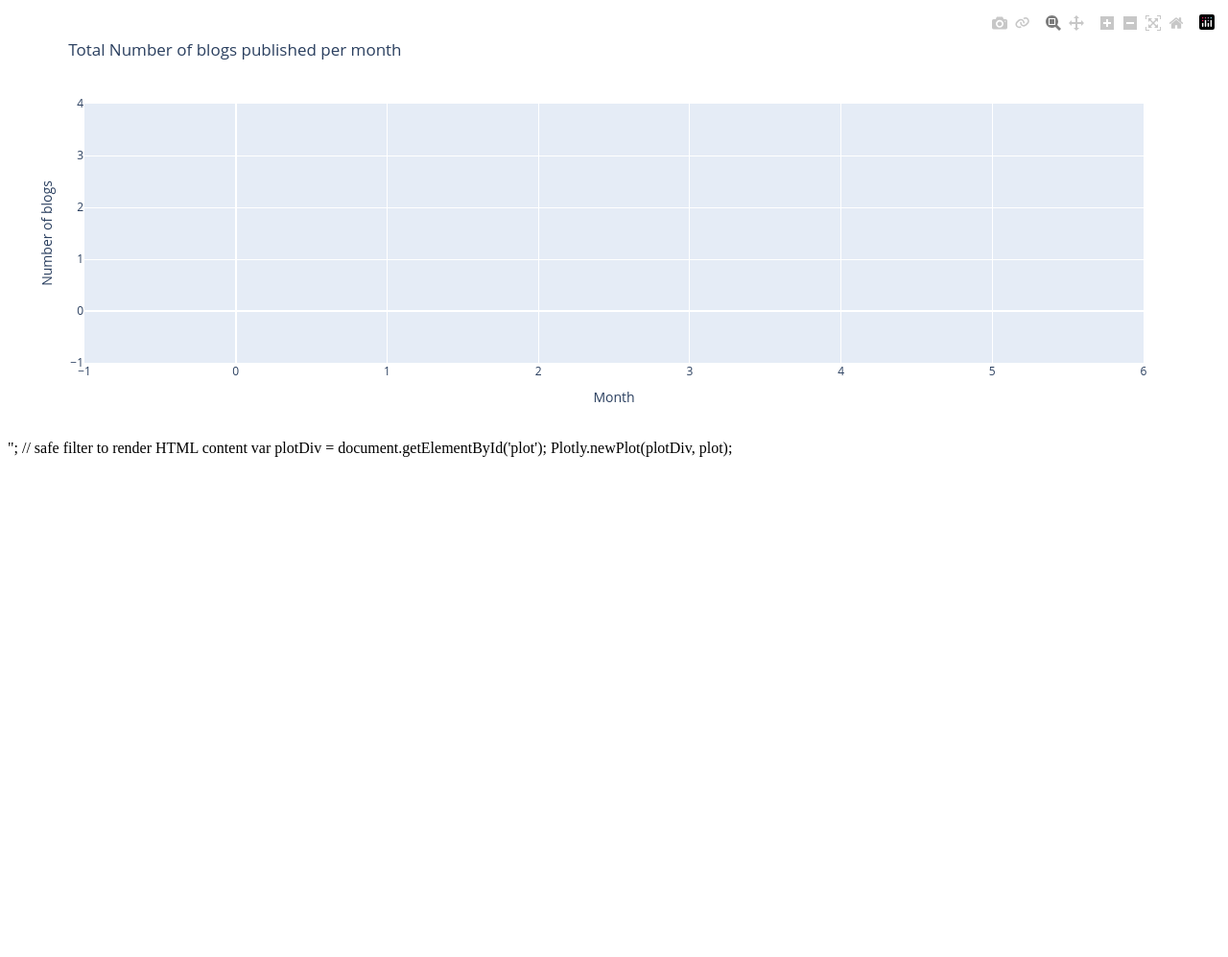
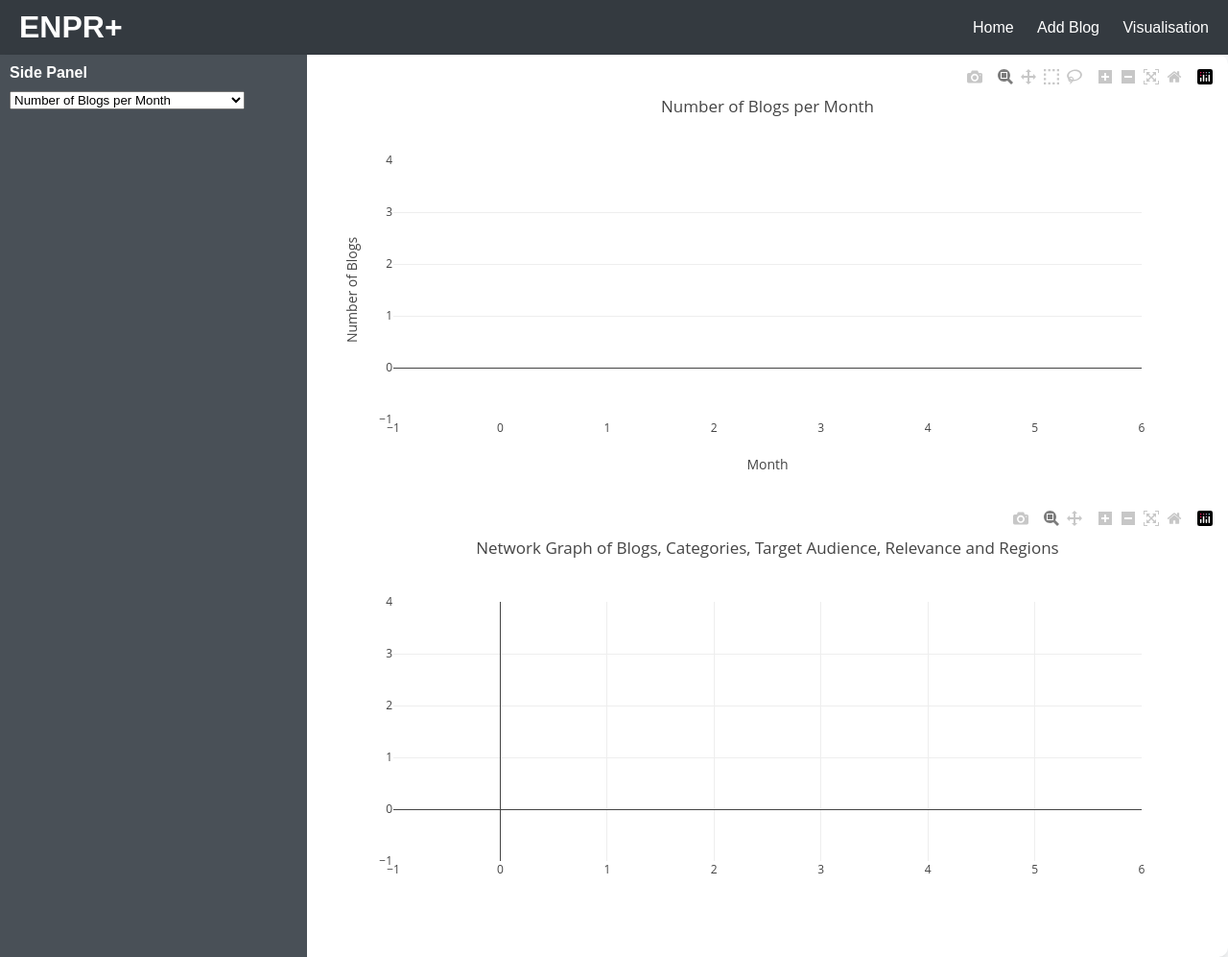
Before and after one commit to prathmesh-sananse/unacceptableNiceDriver, a Flask app: page /visualisation in a window 1280 px wide. Shown: the whole page at 96% size. Before the commit the page ends 476 px from the top, so only its background shows below. Run offline with Flask 3, Linux system fonts and the light colour scheme; data that the repository does not hold is empty; some libraries are stand-ins or nearby versions.

Commit message:
bar graphs

```diff
--- a/main.py
+++ b/main.py
@@ -3,6 +3,7 @@ from flask import Flask, render_template, request, flash, redirect, jsonify
 from neo4j import GraphDatabase, basic_auth
 from datetime import datetime
 import plotly.graph_objs as go
+import networkx as nx
 
 app = Flask(__name__)
 app.secret_key = 'your_secret_key_here'
@@ -154,26 +155,202 @@ def fetch_options():
 
 @app.route('/visualisation')
 def visualisation():
-  current_year= datetime.now().year
+    # Query to retrieve total number of blogs published each month
+    monthly_query = """
+    MATCH (b:Blog)
+    RETURN date(datetime({year: 2024, month: date(b.publish_date).month, day: 1})) as month, count(b) as num_blogs
+    ORDER BY month
+    """
 
-  query = """
-  MATCH (b:blog)
-  WHERE datetime({year: $year}) <= b.publish_date <= datetime({year: $year + 1})
-  RETURN date(datetime({year: $year, month: date(b.publish_date).month, day: 1})) as month, count(b) as num_blogs
-  ORDER BY month
-  """
+    # Execute monthly query
+    monthly_data = session.run(monthly_query)
+    monthly_months = []
+    monthly_num_blogs = []
+    for record in monthly_data:
+        monthly_months.append(record['month'].strftime('%Y-%m-%d'))
+        monthly_num_blogs.append(record['num_blogs'])
 
-  data= session.run(query, year=current_year)
-  months=[]
-  num_blogs=[]
-  for record in data:
-    months.append(record['month'])
-    num_blogs.append(record['num_blogs'])
+    # Plotly graph data for monthly blogs
+    monthly_graph_data = [{
+        'x': monthly_months,
+        'y': monthly_num_blogs,
+        'type': 'bar',
+        'name': 'Monthly Blogs',
+        'marker': {'color': 'rgb(158,202,225)'}
+    }]
 
-  fig = go.Figure(data=go.Scatter(x=months, y=num_blogs, mode='lines+markers'))
-  fig.update_layout(title='Total Number of blogs published per month', xaxis_title='Month', yaxis_title='Number of blogs')
+    # Create Plotly layout for monthly graph
+    monthly_layout = {
+        'title': 'Number of Blogs per Month',
+        'xaxis': {'title': 'Month'},
+        'yaxis': {'title': 'Number of Blogs'}
+    }
 
-  return render_template('visualisation.html', plot=fig.to_html())
+    # Query to retrieve number of blogs per category
+    category_query = """
+    MATCH (b:Blog)-[:BELONGS_TO]->(c:Category)
+    RETURN c.name AS category, count(b) AS num_blogs
+    """
+
+    # Execute category query
+    category_data = session.run(category_query)
+    category_labels = []
+    category_num_blogs = []
+    for record in category_data:
+        category_labels.append(record['category'])
+        category_num_blogs.append(record['num_blogs'])
+
+    # Plotly graph data for category blogs
+    category_graph_data = [{
+        'x': category_labels,
+        'y': category_num_blogs,
+        'type': 'bar',
+        'name': 'Category Blogs',
+        'marker': {'color': 'rgb(255, 183, 50)'}
+    }]
+
+    # Create Plotly layout for category graph
+    category_layout = {
+        'title': 'Number of Blogs per Category',
+        'xaxis': {'title': 'Category'},
+        'yaxis': {'title': 'Number of Blogs'}
+    }
+
+    # Query to retrieve number of blogs per region
+    region_query = """
+    MATCH (b:Blog)-[:BELONGS_TO_REGION]->(r:Region)
+    RETURN r.name AS region, count(b) AS num_blogs
+    """
+
+    # Execute region query
+    region_data = session.run(region_query)
+    region_labels = []
+    region_num_blogs = []
+    for record in region_data:
+        region_labels.append(record['region'])
+        region_num_blogs.append(record['num_blogs'])
+
+    # Plotly graph data for region blogs
+    region_graph_data = [{
+        'x': region_labels,
+        'y': region_num_blogs,
+        'type': 'bar',
+        'name': 'Region Blogs',
+        'marker': {'color': 'rgb(50, 255, 50)'}
+    }]
+
+    # Create Plotly layout for region graph
+    region_layout = {
+        'title': 'Number of Blogs per Region',
+        'xaxis': {'title': 'Region'},
+        'yaxis': {'title': 'Number of Blogs'}
+    }
+
+    # Query to retrieve number of blogs per owner
+    owner_query = """
+    MATCH (b:Blog)
+    RETURN b.owner AS owner, count(b) AS num_blogs
+    """
+
+    # Execute owner query
+    owner_data = session.run(owner_query)
+    owner_labels = []
+    owner_num_blogs = []
+    for record in owner_data:
+        owner_labels.append(record['owner'])
+        owner_num_blogs.append(record['num_blogs'])
+
+    # Plotly graph data for owner blogs
+    owner_graph_data = [{
+        'x': owner_labels,
+        'y': owner_num_blogs,
+        'type': 'bar',
+        'name': 'Owner Blogs',
+        'marker': {'color': 'rgb(255, 50, 50)'}
+    }]
+
+    # Create Plotly layout for owner graph
+    owner_layout = {
+        'title': 'Number of Blogs per Owner',
+        'xaxis': {'title': 'Owner'},
+        'yaxis': {'title': 'Number of Blogs'}
+    }
+
+    # Query to retrieve number of blogs per target audience
+    audience_query = """
+    MATCH (b:Blog)-[:TARGETS]->(a:TargetAudience)
+    RETURN a.name AS audience, count(b) AS num_blogs
+    """
+
+    # Execute audience query
+    audience_data = session.run(audience_query)
+    audience_labels = []
+    audience_num_blogs = []
+    for record in audience_data:
+        audience_labels.append(record['audience'])
+        audience_num_blogs.append(record['num_blogs'])
+
+    # Plotly graph data for audience blogs
+    audience_graph_data = [{
+        'x': audience_labels,
+        'y': audience_num_blogs,
+        'type': 'bar',
+        'name': 'Target Audience Blogs',
+        'marker': {'color': 'rgb(50, 50, 255)'}
+    }]
+
+    # Create Plotly layout for audience graph
+    audience_layout = {
+        'title': 'Number of Blogs per Target Audience',
+        'xaxis': {'title': 'Target Audience'},
+        'yaxis': {'title': 'Number of Blogs'}
+    }
+
+
+    network_query = """
+    MATCH (b:Blog)-[:BELONGS_TO]->(c:Category)
+    MATCH (b)-[:BELONGS_TO_REGION]->(re:Region)
+    MATCH (b)-[:HAS_RELEVANCE]->(r:Relevance)
+    MATCH (b)-[:TARGETS]->(t:TargetAudience)
+    RETURN DISTINCT b.name AS blog, c.name AS category, re.name AS region, r.name AS relevance, t.name AS target_audience
+    """
+
+    # Execute query
+    network_data = session.run(network_query)
+
+    # Create nodes for the network graph
+    nodes = set()
+    edges=[]
+    for record in network_data:
+      nodes.add(record['blog'])
+      nodes.add(record['category'])
+      nodes.add(record['relevance'])
+      nodes.add(record['target_audience'])
+      nodes.add(record['region'])
+      edges.append((record['blog'], record['category']))
+      edges.append((record['blog'], record['relevance']))
+      edges.append((record['blog'], record['target_audience']))
+      edges.append((record['blog'], record['region']))
+
+    G = nx.Graph()
+
+    # Create Plotly network graph
+    network_graph_data = [{
+      'type': 'scatter',
+      'x': [edge[0] for edge in edges],
+      'y': [edge[1] for edge in edges],
+      'mode': 'markers',
+      'hoverinfo': 'x+y',
+      'marker': {'size':10}
+    }]
+
+    # Create Plotly layout
+    network_layout = {
+        'title': 'Network Graph of Blogs, Categories, Target Audience, Relevance and Regions',
+        'showlegend': False
+    }
+
+    return render_template('visualisation.html', monthly_graph_data=monthly_graph_data, monthly_layout=monthly_layout, category_graph_data=category_graph_data, category_layout=category_layout, region_graph_data=region_graph_data, region_layout=region_layout, owner_graph_data=owner_graph_data, owner_layout=owner_layout, audience_graph_data=audience_graph_data, audience_layout=audience_layout,network_graph_data=network_graph_data, network_layout=network_layout)
 
 if __name__ == '__main__':
     app.secret_key = 'super_secret_key'
--- a/pyproject.toml
+++ b/pyproject.toml
@@ -10,6 +10,8 @@ flask = "^3.0.0"
 gunicorn = "^21.2.0"
 neo4j = "^5.19.0"
 plotly = "^5.20.0"
+networkx = "^3.3"
+numpy = "^1.26.4"
 
 [tool.pyright]
 # https://github.com/microsoft/pyright/blob/main/docs/configuration.md
--- /dev/null
+++ b/static/styles3.css
@@ -0,0 +1,59 @@
+  /* Resetting default styles */
+  * {
+      box-sizing: border-box;
+      margin: 0;
+      padding: 0;
+  }
+
+  /* Global styles */
+  body {
+      font-family: Arial, sans-serif;
+      background-color: #f8f9fa;
+  }
+
+  .container {
+      display: flex;
+      max-width: 100%;
+      margin: auto auto;
+      background-color: #fff;
+      border-radius: 10px;
+      box-shadow: 0 4px 6px rgba(0, 0, 0, 0.1);
+  }
+
+  /* Navbar styles */
+  .navbar {
+      background-color: #343a40;
+      color: #fff;
+      padding: 10px 20px;
+      display: flex;
+      justify-content: space-between;
+      align-items: center;
+  }
+
+  .nav-links a {
+      color: #fff;
+      text-decoration: none;
+      margin-left: 20px;
+  }
+
+  /* Side panel styles */
+  .side-panel {
+      width: 25%;
+      background-color: #495057;
+      padding: 10px;
+      color: #fff;
+  }
+
+  .side-panel h4 {
+      margin-bottom: 10px;
+  }
+
+  /* Main content styles */
+  .main-content {
+      width: 75%;
+      padding: 10px;
+  }
+
+  .plot {
+      margin-bottom: 10px;
+  }
--- a/templates/index.html
+++ b/templates/index.html
@@ -15,7 +15,7 @@
 
 <body>
     <div class="navbar">
-        <h1 style="color: white;">MKT</h1>
+        <h1 style="color: white;">ENPR+</h1>
         <div class="nav-links">
             <a href="#" id="home-link">Home</a>
             <a href="/add_blog">Add Blog</a>
--- a/templates/visualisation.html
+++ b/templates/visualisation.html
@@ -1,20 +1,96 @@
 <!DOCTYPE html>
 <html lang="en">
+
 <head>
     <meta charset="UTF-8">
     <meta name="viewport" content="width=device-width, initial-scale=1.0">
-    <title>Blog Visualization</title>
-    <!-- Plotly.js -->
+    <title>Interactive Plot</title>
     <script src="https://cdn.plot.ly/plotly-latest.min.js"></script>
+    <link rel="stylesheet" type="text/css" href="{{url_for('static', filename='styles3.css')}}">
 </head>
+
 <body>
-    <div id="plot"></div>
+
+    <div class="navbar">
+        <h1 style="color: white;">ENPR+</h1>
+        <div class="nav-links">
+            <a href="#" id="home-link">Home</a>
+            <a href="/add_blog">Add Blog</a>
+            <a href="/visualisation">Visualisation</a>
+        </div>
+    </div>
+
+  <div class="container">
+      <aside class="side-panel">
+          <h4>Side Panel</h4>
+          <select id="graph-select">
+              <option value="monthly_plot">Number of Blogs per Month</option>
+              <option value="category_plot">Number of Blogs per Category</option>
+              <option value="region_plot">Number of Blogs per Region</option>
+              <option value="owner_plot">Number of Blogs per Owner</option>
+              <option value="audience_plot">Number of Blogs per Target Audience</option>
+              <option value="all-graphs">All Graphs</option>
+          </select>
+      </aside>
+
+      <main class="main-content">
+          <div id="monthly_plot" class="plot" style="display: block;"></div>
+          <div id="category_plot" class="plot" style="display: none;"></div>
+          <div id="region_plot" class="plot" style="display: none;"></div>
+          <div id="owner_plot" class="plot" style="display: none;"></div>
+          <div id="audience_plot" class="plot" style="display: none;"></div>
+          <div id="network_graph" class="plot"></div>
+      </main>
+  </div>
+
+
 
     <script>
-        // Embed Plotly graph
-        var plot = "{{ plot | safe }}";  // safe filter to render HTML content
-        var plotDiv = document.getElementById('plot');
-        Plotly.newPlot(plotDiv, plot);
+        // Embed Plotly graph for monthly blogs
+        var monthly_graph_data = {{ monthly_graph_data | tojson | safe }};
+        var monthly_layout = {{ monthly_layout | tojson | safe }};
+        Plotly.newPlot("monthly_plot", monthly_graph_data, monthly_layout);
+
+        // Embed Plotly graph for category blogs
+        var category_graph_data = {{ category_graph_data | tojson | safe }};
+        var category_layout = {{ category_layout | tojson | safe }};
+        Plotly.newPlot("category_plot", category_graph_data, category_layout);
+
+        // Embed Plotly graph for region blogs
+        var region_graph_data = {{ region_graph_data | tojson | safe }};
+        var region_layout = {{ region_layout | tojson | safe }};
+        Plotly.newPlot("region_plot", region_graph_data, region_layout);
+
+        // Embed Plotly graph for owner blogs
+        var owner_graph_data = {{ owner_graph_data | tojson | safe }};
+        var owner_layout = {{ owner_layout | tojson | safe }};
+        Plotly.newPlot("owner_plot", owner_graph_data, owner_layout);
+
+        // Embed Plotly graph for target audience blogs
+        var audience_graph_data = {{ audience_graph_data | tojson | safe }};
+        var audience_layout = {{ audience_layout | tojson | safe }};
+        Plotly.newPlot("audience_plot", audience_graph_data, audience_layout);
+
+        // Embed Plotly graph for target audience blogs
+        var network_graph_data = {{ network_graph_data | tojson | safe }};
+        var network_layout = {{ network_layout | tojson | safe }};
+        Plotly.newPlot("network_graph", network_graph_data, network_layout);
+    </script>
+
+    <script>
+      document.getElementById("graph-select").addEventListener("change", function() {
+          var selectedDivID = this.value;
+          var divs = document.querySelectorAll('div[id="monthly_plot"], div[id="category_plot"], div[id="region_plot"], div[id="owner_plot"],div[id="audience_plot"]');
+          divs.forEach(function(div){
+            if (div.id==selectedDivID || selectedDivID == "all-graphs"){
+              div.style.display = "block";
+            }
+            else {
+              div.style.display = "none";
+            }
+          });
+      });
     </script>
 </body>
+
 </html>
```
Also changed, not shown: 1 other file.
